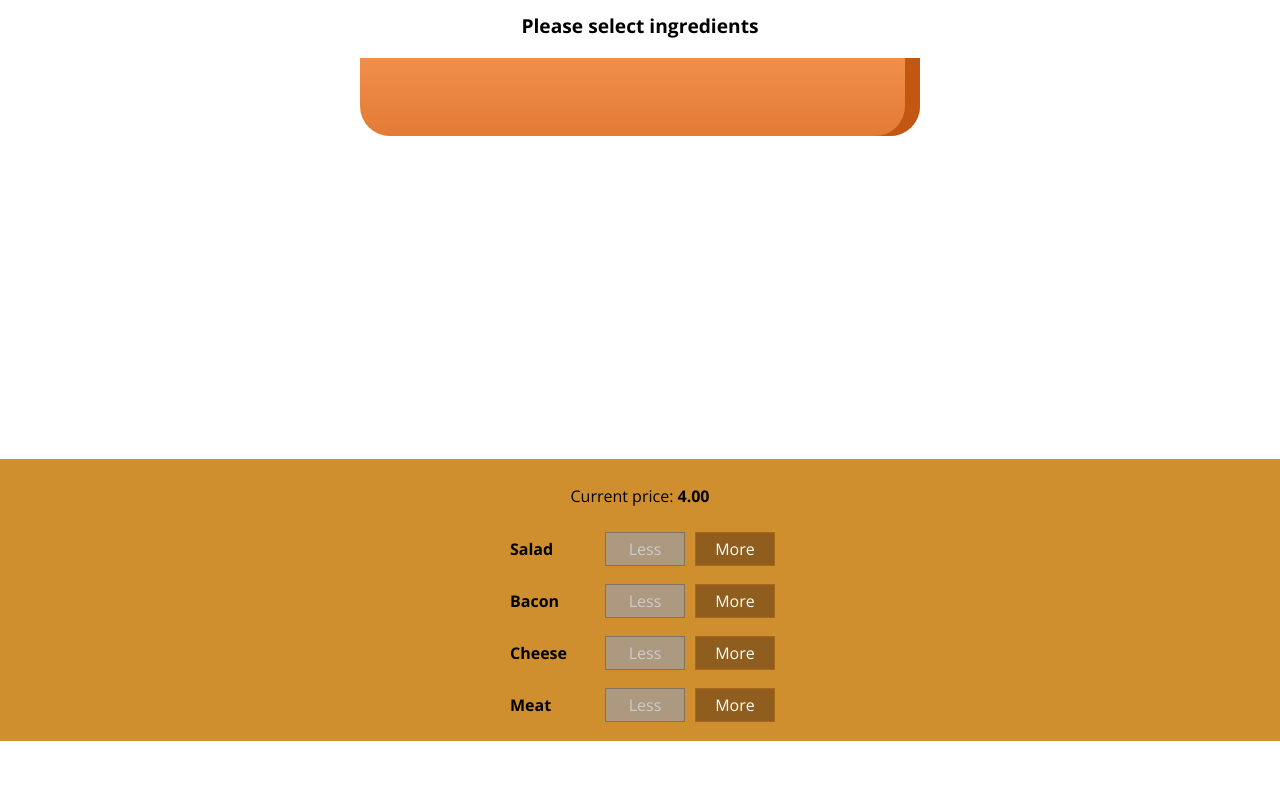
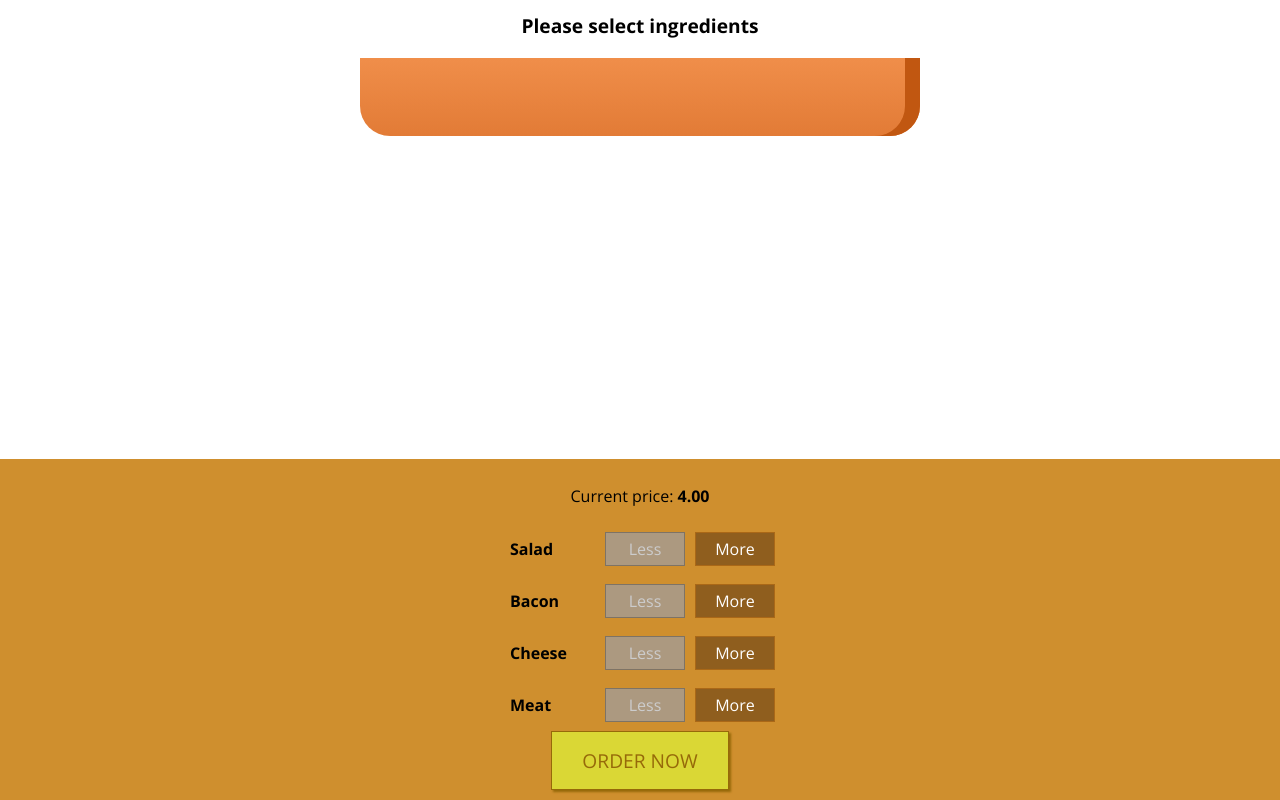
Before and after one commit to gabycasper007/adelyn, a React (Create React App) app: page / in a window 1280 px wide. Shown: the part 179-979 px from the top of the page. Before the commit the page ends 920 px from the top, so only its background shows below. Built offline with nearby package versions, Linux system fonts and the light colour scheme.

Commit message:
OrderButton

```diff
--- a/src/components/Burger/BuildControls/BuildControls.jsx
+++ b/src/components/Burger/BuildControls/BuildControls.jsx
@@ -19,6 +19,8 @@
         />
       );
     })}
+
+    <button className={classes.OrderButton}>ORDER NOW</button>
   </div>
 );
 
--- a/src/components/Burger/BuildControls/BuildControls.module.css
+++ b/src/components/Burger/BuildControls/BuildControls.module.css
@@ -8,3 +8,45 @@
   margin: auto;
   padding: 10px 0;
 }
+
+.OrderButton {
+  background-color: #dad735;
+  outline: none;
+  cursor: pointer;
+  border: 1px solid #966909;
+  color: #966909;
+  font-family: inherit;
+  font-size: 1.2em;
+  padding: 15px 30px;
+  box-shadow: 2px 2px 2px #966909;
+}
+
+.OrderButton:hover,
+.OrderButton:active {
+  background-color: #a0db41;
+  border: 1px solid #966909;
+  color: #966909;
+}
+
+.OrderButton:disabled {
+  background-color: #c7c6c6;
+  cursor: not-allowed;
+  border: 1px solid #ccc;
+  color: #888888;
+}
+
+.OrderButton:not(:disabled) {
+  animation: enable 0.3s linear;
+}
+
+@keyframes enable {
+  0% {
+    transform: scale(1);
+  }
+  60% {
+    transform: scale(1.1);
+  }
+  100% {
+    transform: scale(1);
+  }
+}
```
